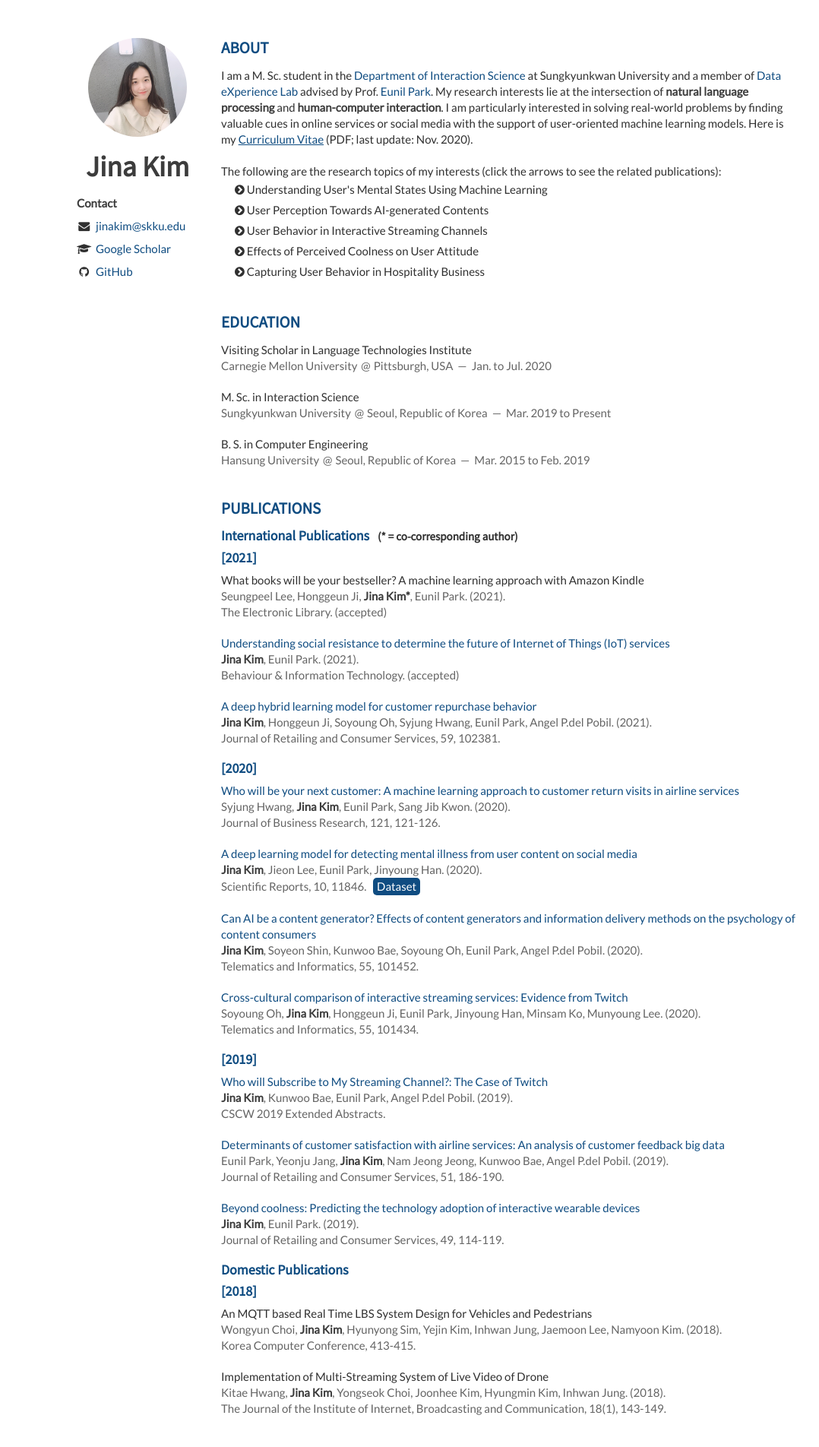
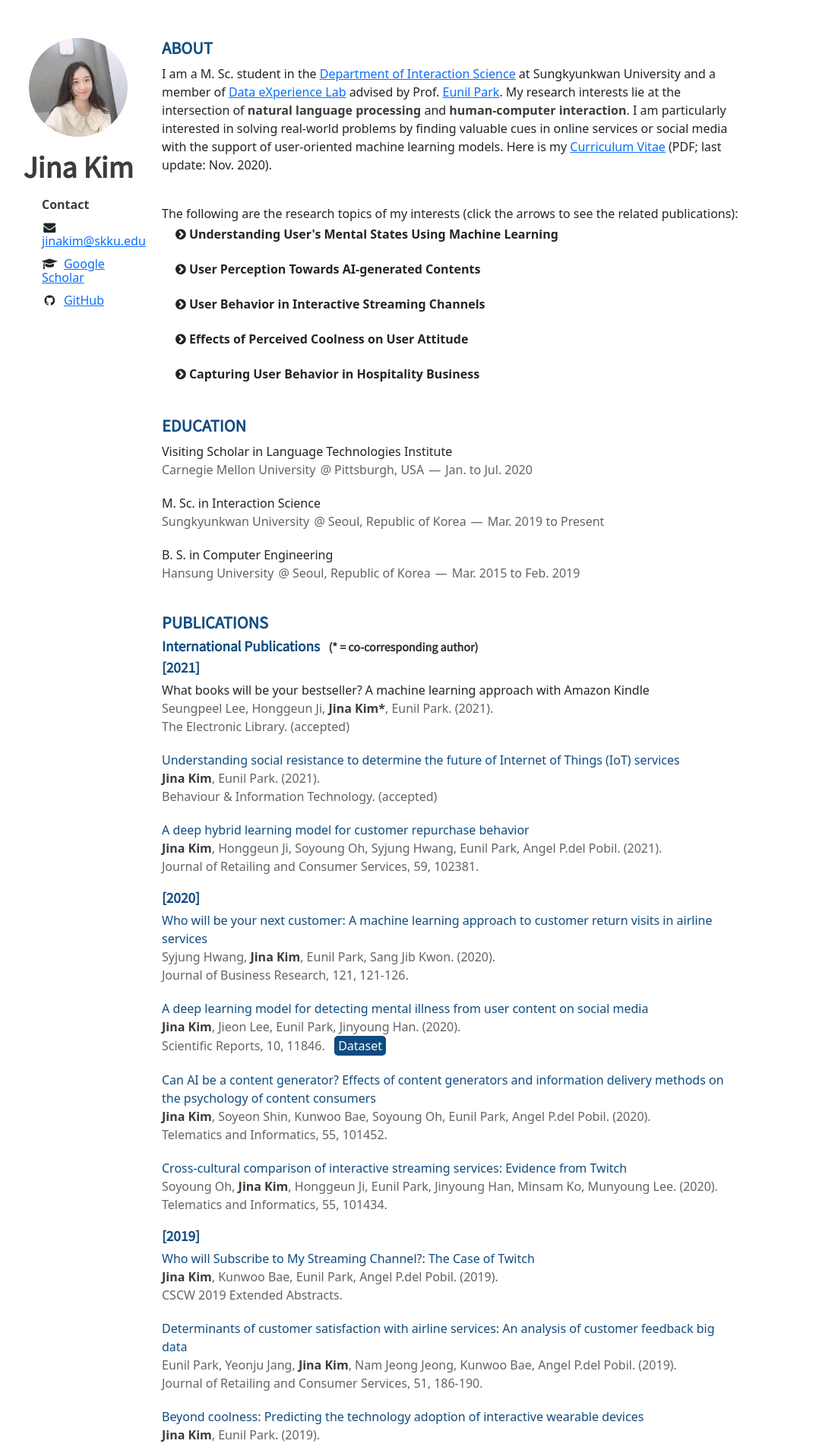
Before and after one commit to Jina-Kim/Jina-Kim.github.io, a Jekyll site: the page built from index.html, in a window 1280 px wide. Shown: the top 1904 px of the page at 76% size, without its empty margins (69-1147 px from the left). Built offline with Jekyll 4.4.1, drawn with Linux system fonts in a browser that asks for light colours; nearby versions of some CDN libraries; the list of posts is cut into pages by our own code.

Commit message:
Update css

```diff
--- a/_layouts/layout.html
+++ b/_layouts/layout.html
@@ -12,6 +12,7 @@
     <link rel="stylesheet" href="{{ site.website_full }}static/css/base.css">
     <link rel="stylesheet" href="{{ site.website_full }}static/css/skeleton.css">
     <link rel="stylesheet" href="{{ site.website_full }}static/css/layout.css">
+    <link rel="stylesheet" href="{{ site.website_full }}static/css/bootstrap.min.css">
     <link rel="stylesheet" href="//maxcdn.bootstrapcdn.com/font-awesome/4.4.0/css/font-awesome.min.css">
 
     <!--[if lt IE 9]>
```
